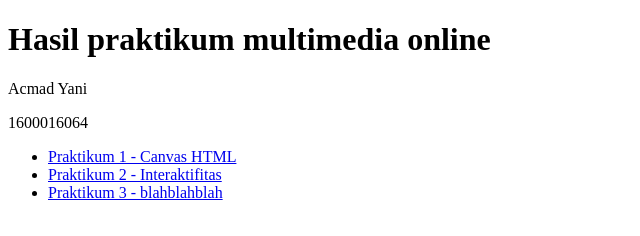
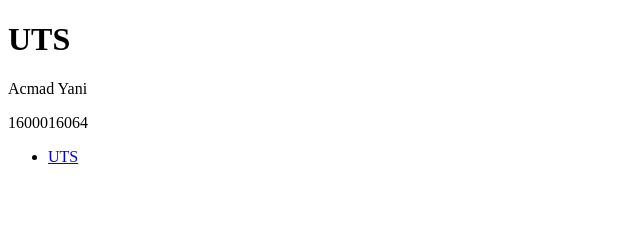
Before and after one commit to ahmadyan1/acmadyani, a plain HTML site: page index.html in a window 1280 px wide. Shown: the whole page, without its empty margins (0-640 px from the left). Drawn offline with Linux system fonts and the light colour scheme.

Commit message:
Update index.html

```diff
--- a/index.html
+++ b/index.html
@@ -1,16 +1,14 @@
 <!DOCTYPE html >
 <html>
 <head>
-	<title>Pra Praktikum | MULON</title>
+	<title>UTS | MULON</title>
 </head>
 <body>
-	<h1>Hasil praktikum multimedia online</h1>
+	<h1>UTS</h1>
 	<p>Acmad Yani</p>
 	<p>1600016064</p>
 	<ul>
-		<li><a href="praktikum1_1600016088.html">Praktikum 1 - Canvas HTML</a></li>
-		<li><a href="praktikum2.html">Praktikum 2 - Interaktifitas</a></li>
-		<li><a href="praktikum3.html">Praktikum 3 - blahblahblah</a></li>
+		<li><a href="UTS.html">UTS</a></li>
 	</ul>
 </body>
 </html>
```
